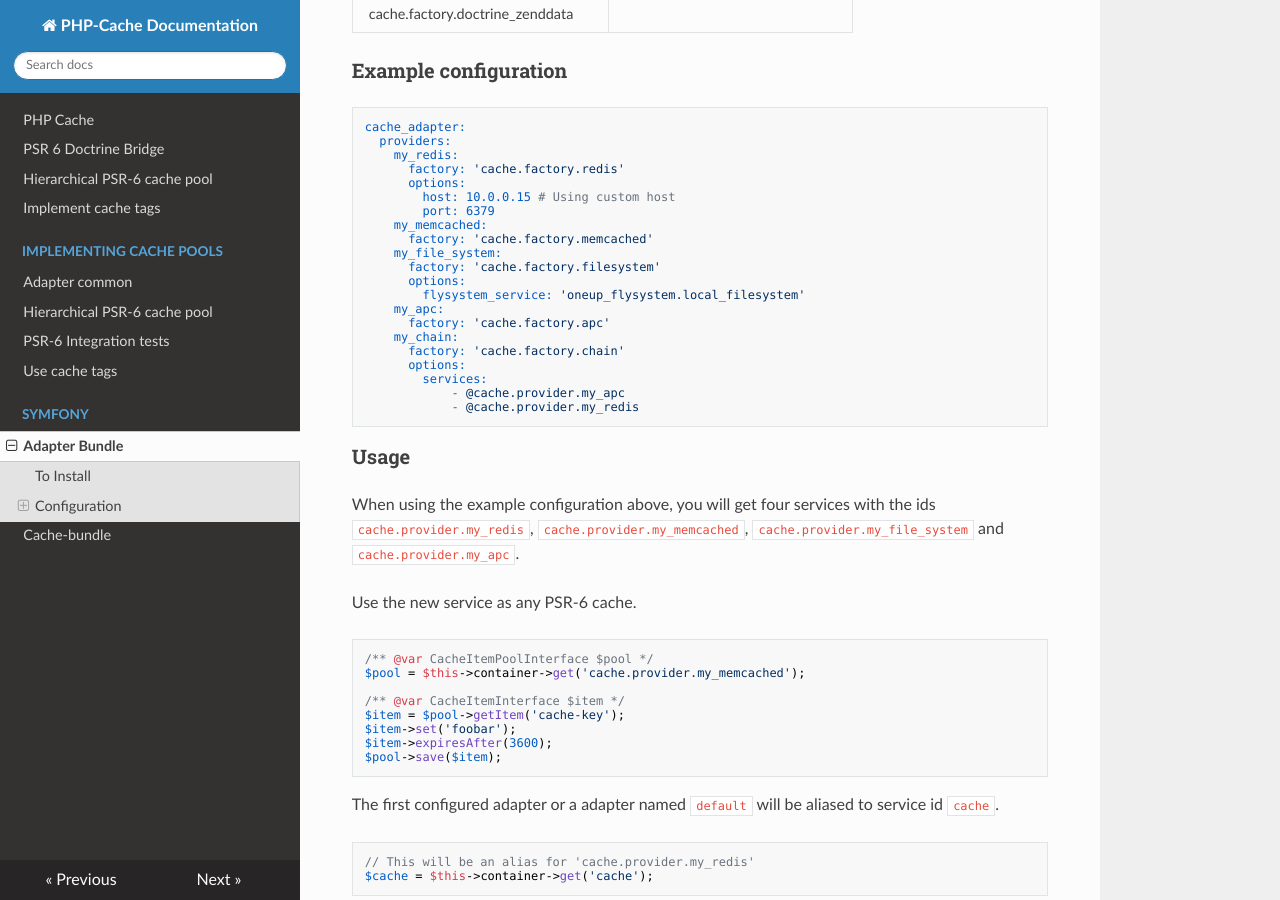
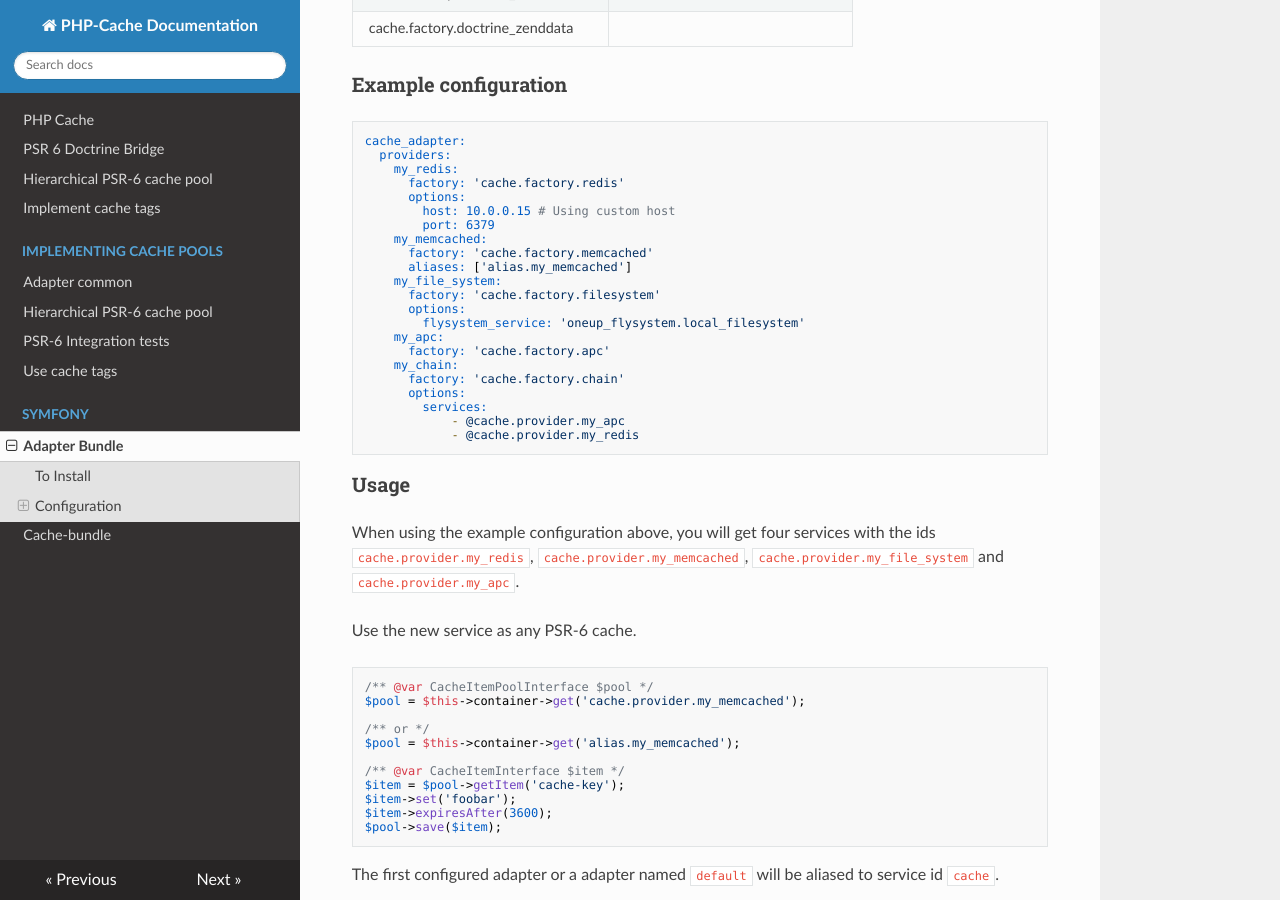
Before and after one commit to php-cache/documentation, an MkDocs documentation site: the page built from docs/symfony/adapter-bundle.md, in a window 1280 px wide and 900 px high, scrolled down 1627 px. Built offline with MkDocs 1.6.1, drawn with Linux system fonts in a browser that asks for light colours; nearby versions of some CDN libraries; some of the changed text lies outside the part shown.

Commit message:
alias for the adapter bundle
https://github.com/php-cache/adapter-bundle/pull/33

````diff
--- a/docs/symfony/adapter-bundle.md
+++ b/docs/symfony/adapter-bundle.md
@@ -30,6 +30,7 @@ cache_adapter:
     my_adapter:
       factory: 'service_id.to.my_adapter_factory'
       options: []
+      aliases: ['alias.my_adapter']
 ```
 
 The factories that come with this bundle can be found in the table below.
@@ -74,6 +75,7 @@ cache_adapter:
         port: 6379
     my_memcached:
       factory: 'cache.factory.memcached'
+      aliases: ['alias.my_memcached']
     my_file_system:
       factory: 'cache.factory.filesystem'
       options:
@@ -100,6 +102,9 @@ Use the new service as any PSR-6 cache.
 /** @var CacheItemPoolInterface $pool */
 $pool = $this->container->get('cache.provider.my_memcached');
 
+/** or */
+$pool = $this->container->get('alias.my_memcached');
+
 /** @var CacheItemInterface $item */
 $item = $pool->getItem('cache-key');
 $item->set('foobar');
````
